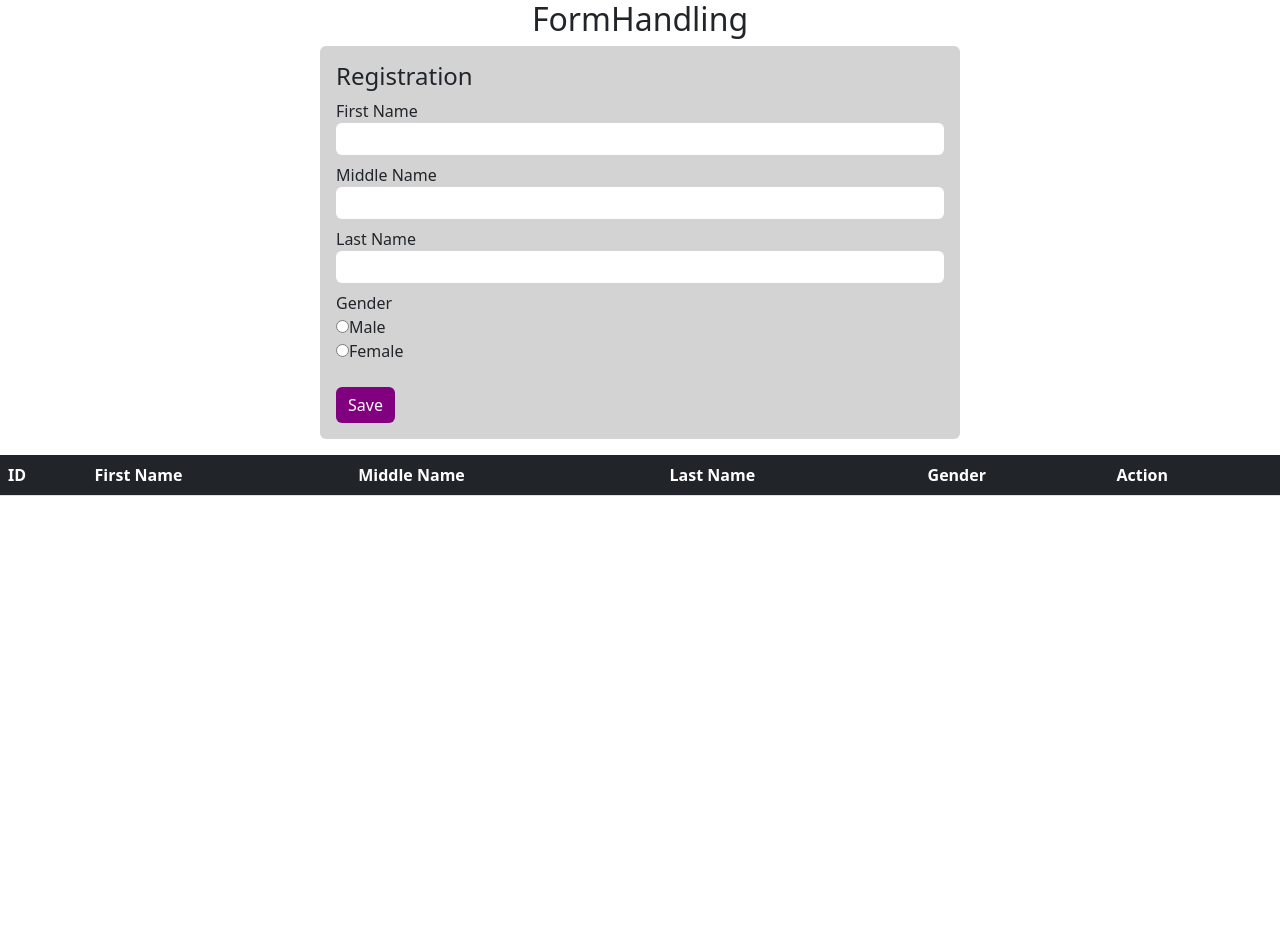
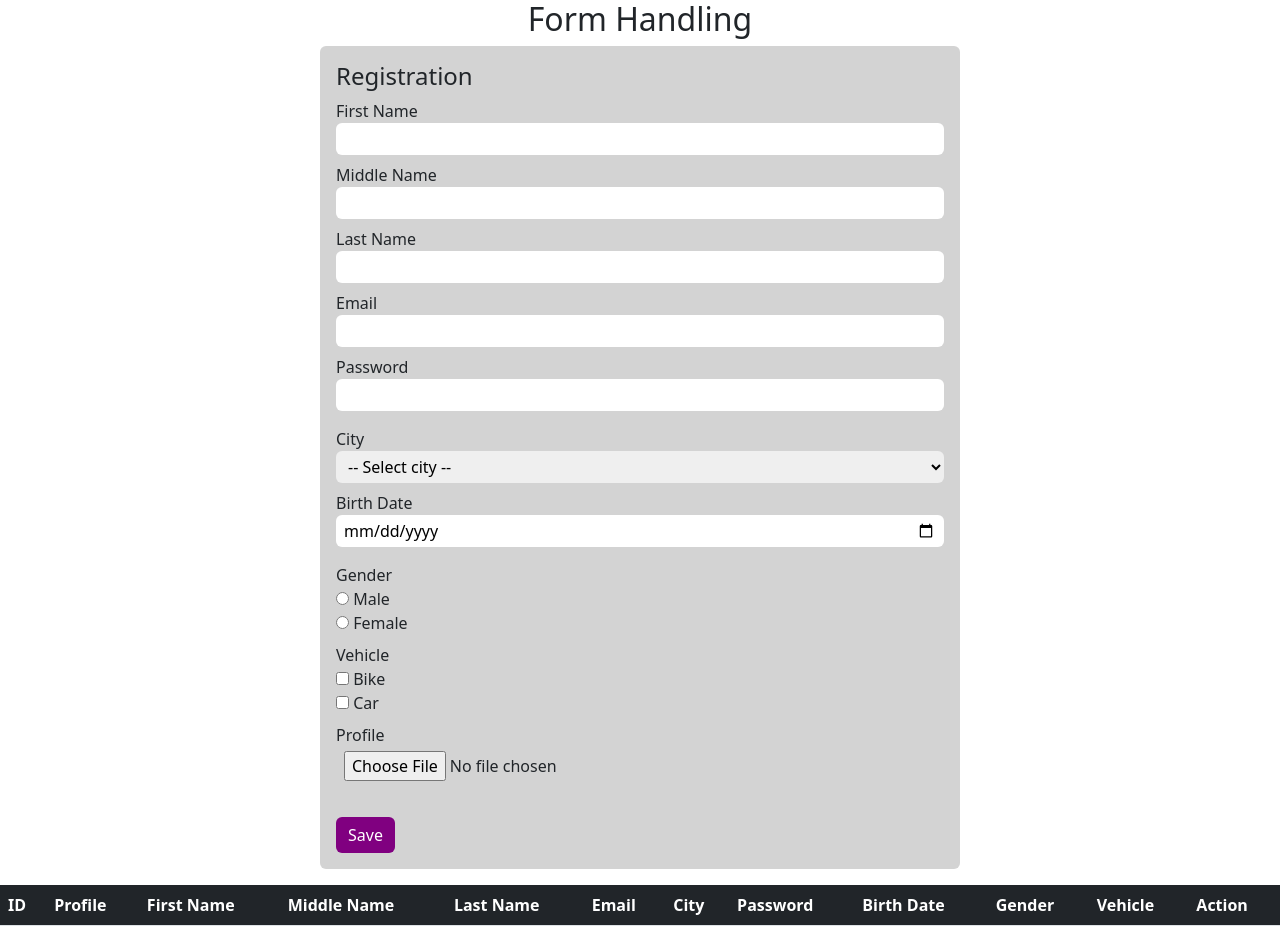
Before and after one commit to divyesh2109/project-3-form, a React (Create React App) app: page / in a window 1280 px wide. Before the commit the page ends 800 px from the top, so only its background shows below. Built offline with nearby package versions, Linux system fonts and the light colour scheme.

Commit message:
new form

```diff
--- a/src/App.js
+++ b/src/App.js
@@ -1,13 +1,16 @@
 import logo from './logo.svg';
 import './App.css';
 import Form from './Componet/Form.jsx'
+import FormNew from './Componet/FormNew.jsx'
 import 'bootstrap/dist/css/bootstrap.min.css';
 
 
 function App() {
   return (
     <>
-    <Form />
+      {/* <Form /> */}
+      <FormNew
+      />
 
     </>
   );
--- /dev/null
+++ b/src/Componet/FormNew.jsx
@@ -0,0 +1,166 @@
+import React, { useState } from 'react';
+
+function Form() {
+    const [obj, setObj] = useState({});
+    const [array, setArray] = useState([]);
+    let [count, setCount] = useState(0);
+
+    const saveData = (e) => {
+        e.preventDefault();
+
+        if (obj.id) {
+            let index = array.findIndex(x => x.id === obj.id);
+            array.splice(index, 1, obj);
+            setArray([...array]);
+        } else {
+            setCount(count + 1);
+            obj.id = count + 1;
+            setObj({...obj});
+            setArray([...array, obj]);
+        }
+        setObj({});
+    };
+
+    const dateChange = (e) => {
+        const selectedDate = e.target.value;
+        const formattedDate = selectedDate.split('-').reverse().join('-');
+        setObj({ ...obj, birthdate: formattedDate });
+
+    }
+
+     const handleFileChange = (e) => {
+        const file = e.target.files[0];
+        const reader = new FileReader();
+        reader.onload = (event) => {
+            setObj({ ...obj, image: event.target.result });
+        };
+        reader.readAsDataURL(file);
+    };
+
+    const getInputValue = (e) => {
+        const { name, value} = e.target;
+
+            setObj({ ...obj, [name]: value });
+    };
+
+    const deleteData = (id) => {
+        let index = array.findIndex(x => x.id === id);
+        array.splice(index, 1);
+        setArray([...array]);
+    };
+
+    return (
+        <>
+            <h2 className='text-center'>Form Handling</h2>
+
+            <form className='w-50 mx-auto p-3 rounded' style={{ backgroundColor: 'lightgray' }}>
+                <h4>Registration</h4>
+                <div>
+                    <label className='w-100'>First Name</label>
+                    <input type="text" className='w-100 border-0 rounded py-1 px-2 mb-2 abc' name='fname' value={obj.fname ?? ''} onChange={getInputValue} />
+                </div>
+                <div>
+                    <label className='w-100'>Middle Name</label>
+                    <input type="text" className='w-100 border-0 rounded py-1 px-2 mb-2' name='mname' value={obj.mname ?? ''} onChange={getInputValue} />
+                </div>
+                <div>
+                    <label className='w-100'>Last Name</label>
+                    <input type="text" className='w-100 border-0 rounded py-1 px-2 mb-2' name='lname' value={obj.lname ?? ''} onChange={getInputValue} />
+                </div>
+                <div>
+                    <label className='w-100'>Email</label>
+                    <input type="email" className='w-100 border-0 rounded py-1 px-2 mb-2' name="email" value={obj.email ?? ''} onChange={getInputValue} />
+                </div>
+                <div>
+                    <label className='w-100'>Password</label>
+                    <input type="password" className='w-100 border-0 rounded py-1 px-2 mb-2' name="password" value={obj.password ?? ''} onChange={getInputValue} />
+                </div>
+                <div className="mt-2">
+                    <label className="w-100">City</label>
+                    <select name="city" className="w-100 border-0 rounded py-1 px-2 mb-2" value={obj.city ?? ''} onChange={getInputValue}>
+                        <option value="" selected disabled>-- Select city --</option>
+                        <option value="Surat">Surat</option>
+                        <option value="Ahmedabad">Ahmedabad</option>
+                    </select>
+                </div>
+                <div>
+                    <label className='w-100'>Birth Date</label>
+                    <input type="date" className='w-100 border-0 rounded py-1 px-2 mb-2' name="birthdate"  onChange={dateChange}/>
+                </div>
+                <div className="mt-2">
+                    <label className="w-100">Gender</label>
+                    <div>
+                        <input type="radio" value="Male" name="gender" checked={obj.gender === "Male"} onChange={getInputValue} /> Male
+                    </div>
+                    <div>
+                        <input type="radio" value="Female" name="gender" checked={obj.gender === "Female"} onChange={getInputValue} /> Female
+                    </div>
+                </div>
+                <div className="mt-2">
+                    <label className="w-100">Vehicle</label>
+                    <div>
+                        <input type="checkbox" value="Bike" name="bike" checked={obj.gender === "Bike"} onChange={getInputValue} /> Bike
+                    </div>
+                    <div>
+                        <input type="checkbox" value="Car" name="car" checked={obj.gender === "Car"} onChange={getInputValue} /> Car
+                    </div>
+                </div>
+                <div className="mt-2">
+                    <label className='w-100'>Profile</label>
+                    <input type="file" accept="image/*" className='w-100 border-0 rounded py-1 px-2 mb-2' name="image" onChange={handleFileChange} />
+                </div>
+                {obj.image && (
+                    <div className="mt-2">
+                        <img src={obj.image} alt="Selected" className="previewImage" width="80px" height="80px" />
+                    </div>
+                )}
+
+                <input type='submit' className='btn btn-success border-0 mt-4' style={{ backgroundColor: 'purple' }} onClick={saveData} value='Save' />
+            </form>
+
+            <table className='table mt-3 myTable'>
+                <thead>
+                    <tr>
+                        <th className='bg-dark text-white'>ID</th>
+                        <th className='bg-dark text-white'>Profile</th>
+                        <th className='bg-dark text-white'>First Name</th>
+                        <th className='bg-dark text-white'>Middle Name</th>
+                        <th className='bg-dark text-white'>Last Name</th>
+                        <th className='bg-dark text-white'>Email</th>
+                        <th className='bg-dark text-white'>City</th>
+                        <th className='bg-dark text-white'>Password</th>
+                        <th className='bg-dark text-white'>Birth Date</th>
+                        <th className='bg-dark text-white'>Gender</th>
+                        <th className='bg-dark text-white'>Vehicle</th>
+                        <th className='bg-dark text-white'>Action</th>
+                    </tr>
+                </thead>
+                <tbody>
+                    {array.map((element) => (
+                        <tr key={element.id}>
+                            <td>{element.id}</td>
+                            <td>
+                                {<img src={element.image} alt="Profile" className="profileImage" width="40px" height="40px" />}
+                            </td>
+                            <td>{element.fname}</td>
+                            <td>{element.mname}</td>
+                            <td>{element.lname}</td>
+                            <td>{element.email}</td>
+                            <td>{element.city}</td>
+                            <td>{element.password}</td>
+                            <td>{element.birthdate}</td>
+                            <td>{element.gender}</td>
+                            <td>{element.vehicle}</td>
+                            <td>
+                                <button className='btn btn-warning py-0 me-2' onClick={() => setObj(element)}>EDIT</button>
+                                <button className='btn btn-danger py-0' onClick={() => deleteData(element.id)}>DELETE</button>
+                            </td>
+                        </tr>
+                    ))}
+                </tbody>
+            </table>
+        </>
+    );
+}
+
+export default Form;
```
